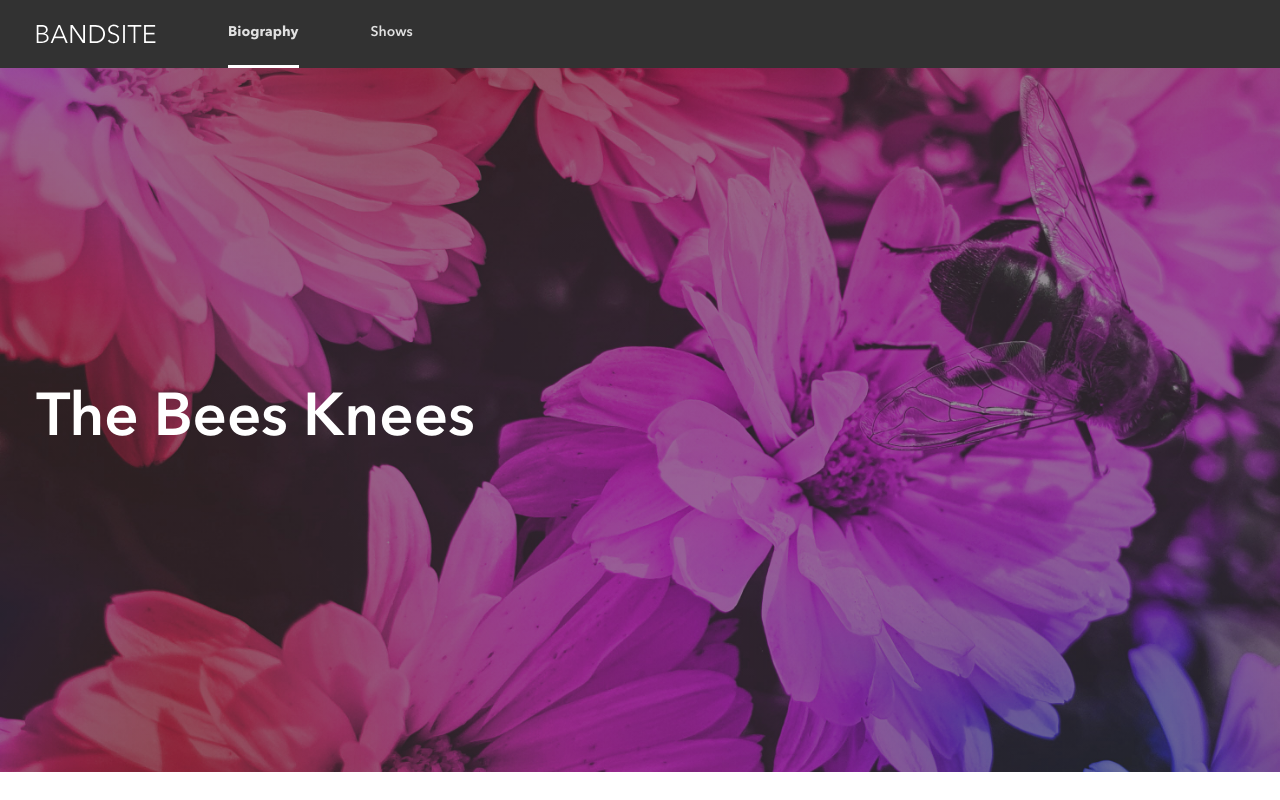
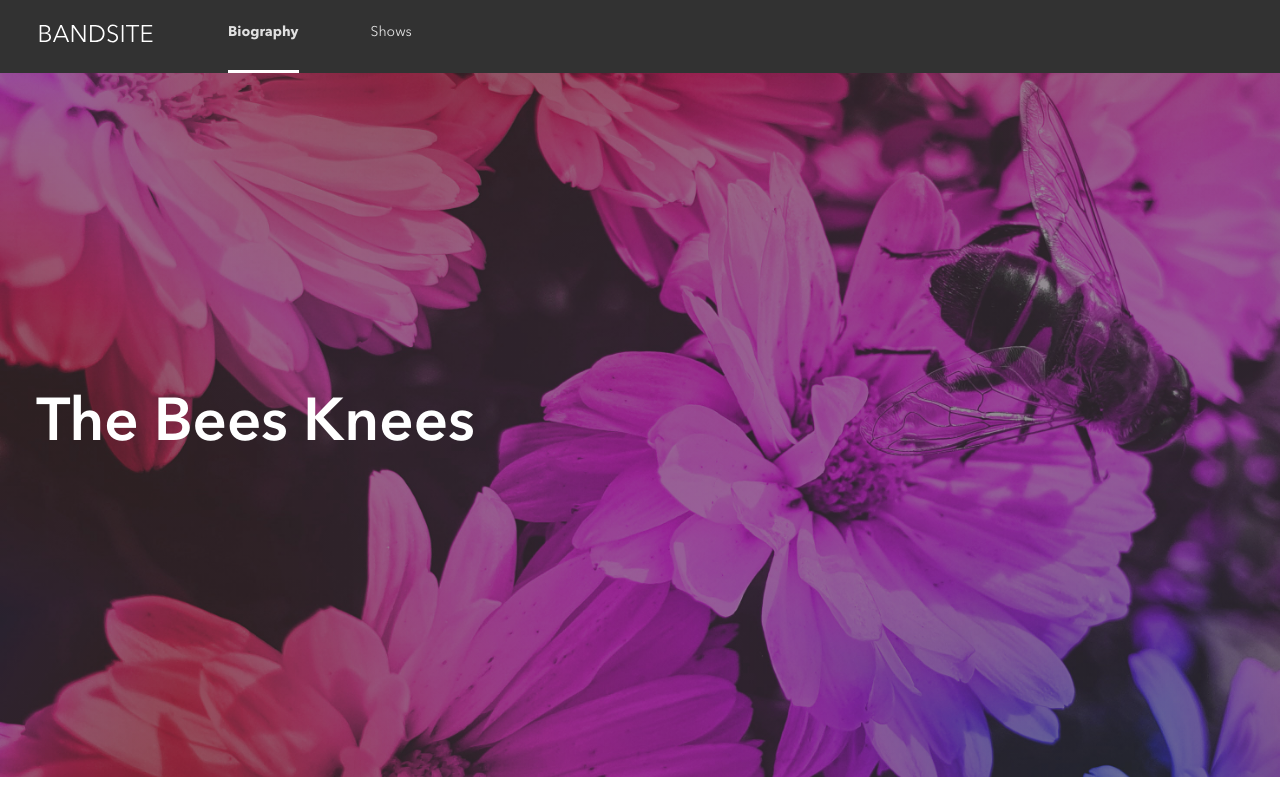
Before and after one commit to PriscilaMMoura/priscila-mascarenhas_moura-bandsite, a plain HTML site: page index.html in a window 1280 px wide. Shown: the top 800 px of the page. Drawn offline with Linux system fonts and the light colour scheme.

Commit message:
all requierments met / still needs final polish.

```diff
--- a/index.html
+++ b/index.html
@@ -13,19 +13,24 @@
         <div class="header-container">
           <div class="nav-bar-container">
             <nav class="nav-bar">
-              <img
-                class="nav-bar__logo"
-                src="./assets/logos/Logo-bandsite.svg"
-                alt="band site logo"
-              />
+              <a class="nav-bar__logo" href="/index.html">
+                <img
+                  src="./assets/logos/Logo-bandsite.svg"
+                  alt="band site logo"
+              /></a>
 
               <ul class="nav-bar__list">
-                <li class="nav-bar__list-item nav-bar__list-item--current-page">
-                  <a class="nav-bar__list-item-link" href=""> Biography </a>
-                </li>
-                <li class="nav-bar__list-item">
-                  <a class="nav-bar__list-item-link" href="">Shows</a>
-                </li>
+                <a
+                  class="nav-bar__list-item nav-bar__list-item--current-page"
+                  href="#bio"
+                  ><li class="">Biography</li></a
+                >
+                <a
+                  class="nav-bar__list-item nav-bar__list-item--inactive-page"
+                  href=""
+                >
+                  <li class="">Shows</li></a
+                >
               </ul>
             </nav>
           </div>
@@ -40,7 +45,7 @@
       <main>
         <div class="main-container">
           <section class="article">
-            <h4 class="article__title">About the Musicians</h4>
+            <h4 class="article__title" id="bio">About the Musicians</h4>
             <div class="article__picture-area">
               <img
                 class="article__picture"
--- a/styles/partials/components/_footer.scss
+++ b/styles/partials/components/_footer.scss
@@ -43,6 +43,7 @@ p {
   }
   &__social {
     margin-top: 16px;
+
     @include breakpoint.medium {
       margin: 0 32px;
     }
--- a/styles/partials/components/_header.scss
+++ b/styles/partials/components/_header.scss
@@ -61,11 +61,13 @@
 
   &__list-item {
     font-size: 14px;
-    font-weight: 600;
+    font-weight: 400;
     text-align: center;
     margin: 0;
     padding: 16px;
     width: 50vw;
+    text-decoration: none;
+    color: color.$mercury;
     //   line-height: 18px; /*not sure if it is correct*/
 
     @include breakpoint.medium {
@@ -77,11 +79,15 @@
   &__list-item--current-page {
     border-bottom: 3px solid color.$white;
     font-weight: 700;
+    font-weight: 700;
   }
 
-  &__list-item-link {
-    text-decoration: none;
-    color: color.$mercury;
+  &__list-item--inactive-page {
+    transition: color;
+    &:hover {
+      color: color.$white;
+      border-bottom: 3px solid color.$white;
+    }
   }
 }
 
--- a/styles/partials/components/_main.scss
+++ b/styles/partials/components/_main.scss
@@ -1,5 +1,10 @@
 @use "../breakpoints" as breakpoint;
 @use "../colors" as color;
+
+.main-container {
+  background-color: color.$white;
+  max-width: 100vw;
+}
 
 .article {
   padding: 24px 16px 16px;
@@ -28,6 +33,7 @@
     font-size: 24px;
     line-height: 32px;
     font-weight: 700;
+    color: color.$bs-black;
     @include breakpoint.medium {
       padding-bottom: 36px;
       font-size: 32px;
@@ -41,6 +47,7 @@
     font-size: 14px;
     line-height: 22px;
     font-weight: 600;
+    color: color.$bs-black;
     @include breakpoint.medium {
       padding-top: 24px;
       font-size: 24px;
@@ -53,6 +60,7 @@
     font-size: 14px;
     line-height: 22px;
     font-weight: 600;
+    color: color.$bs-black;
     @include breakpoint.medium {
       padding-top: 16px;
     }
@@ -62,6 +70,7 @@
     font-size: 13px;
     line-height: 18px;
     font-weight: 400;
+    color: color.$bs-black;
     @include breakpoint.medium {
       padding: 0 88px;
     }
@@ -73,7 +82,7 @@
     font-size: 14px;
     line-height: 22px;
     font-weight: 600;
-
+    color: color.$bs-black;
     @include breakpoint.medium {
       padding-top: 36px;
       font-size: 24px;
@@ -97,6 +106,7 @@
     font-size: 13px;
     line-height: 18px;
     font-weight: 400;
+    color: color.$bs-black;
     @include breakpoint.medium {
       padding-top: 24px;
       font-size: 14px;
@@ -129,6 +139,7 @@
     line-height: 32px;
     font-weight: 700;
     padding-bottom: 16px;
+    color: color.$bs-black;
     @include breakpoint.medium {
       font-size: 36px;
       line-height: 44px;
```
Also changed, not shown: styles/bio.css.
